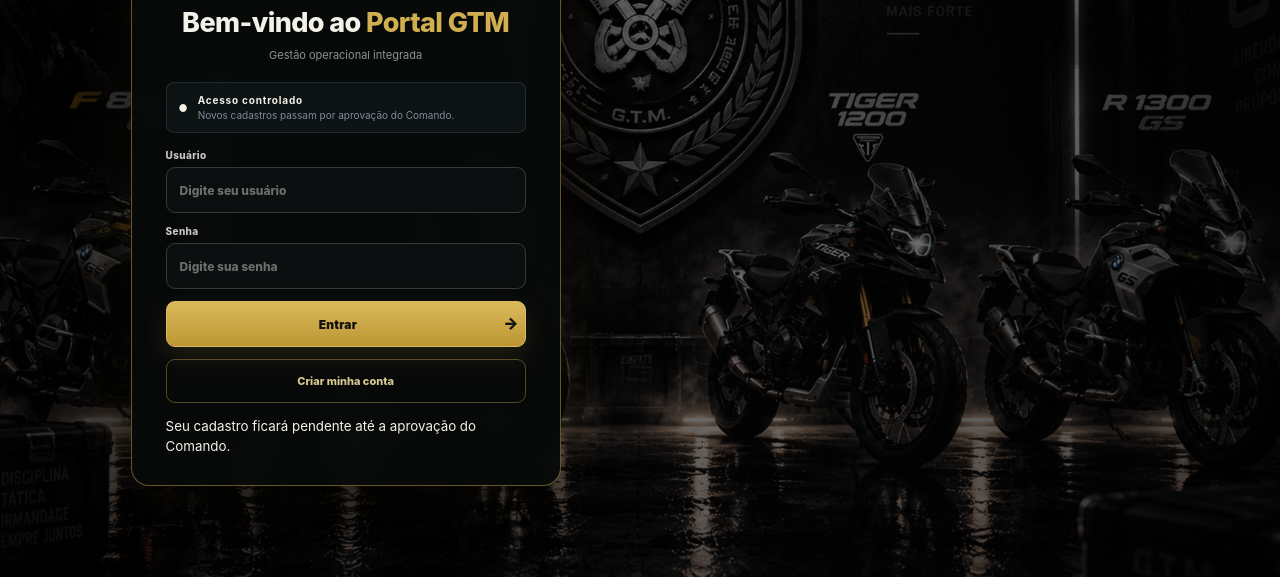
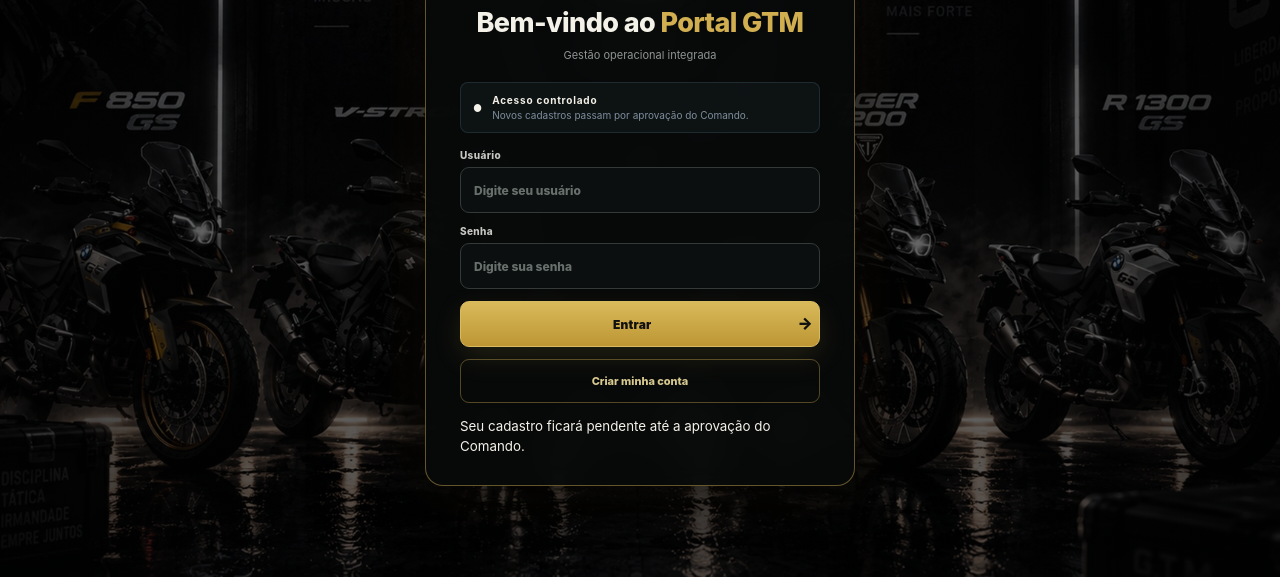
Before and after one commit to marlomscsrs-byte/GTM, a website: page public/index.html in a window 1280 px wide. Shown: the part 223-800 px from the top of the page. Drawn offline with Linux system fonts and the light colour scheme; no server answers.

Commit message:
Add files via upload

```diff
--- a/public/style.css
+++ b/public/style.css
@@ -72,3 +72,40 @@
 .login-visual-brand,.login-visual-footer{display:none}
 @media(max-width:900px){.login{min-height:100svh}.login-card{width:min(430px,calc(100vw - 32px));margin:20px auto;padding:32px 28px 28px}}
 @media(max-width:520px){.login-card{padding:30px 24px 26px}.login-card h1{font-size:24px}.login-logo{width:66px;height:66px}}
+
+/* ===== LOGIN GTM v46 — CENTRALIZAÇÃO ABSOLUTA ===== */
+html, body { min-height:100%; }
+body { overflow-x:hidden; }
+#login.login {
+  position: fixed !important;
+  inset: 0 !important;
+  width: 100vw !important;
+  height: 100vh !important;
+  min-height: 100vh !important;
+  display: block !important;
+  margin: 0 !important;
+  padding: 0 !important;
+  overflow: hidden !important;
+  background-size: cover !important;
+  background-position: center center !important;
+}
+#login.login .login-card {
+  position: absolute !important;
+  left: 50% !important;
+  top: 50% !important;
+  right: auto !important;
+  bottom: auto !important;
+  transform: translate(-50%, -50%) !important;
+  width: min(430px, calc(100vw - 40px)) !important;
+  max-height: calc(100vh - 40px) !important;
+  margin: 0 !important;
+  justify-self: auto !important;
+  align-self: auto !important;
+  z-index: 20 !important;
+}
+@media (max-width:520px) {
+  #login.login .login-card {
+    width: calc(100vw - 28px) !important;
+    padding: 28px 22px 24px !important;
+  }
+}
```
